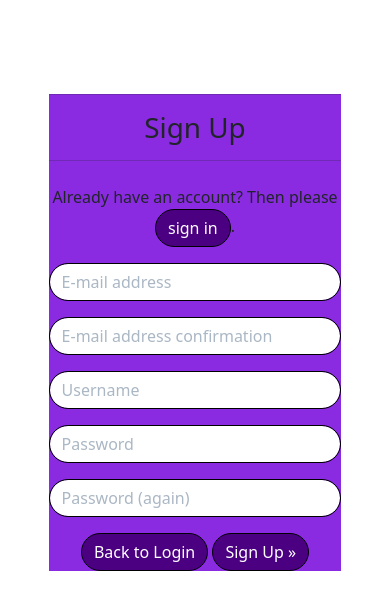
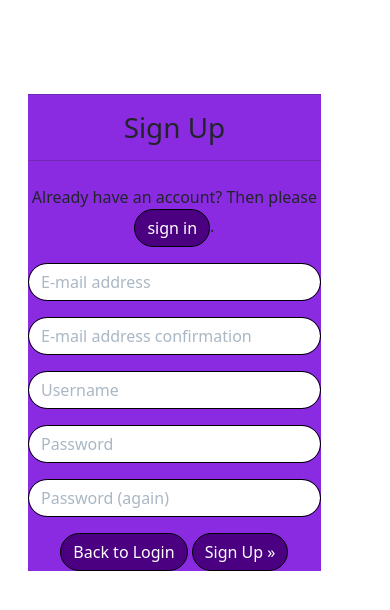
Before and after one commit to James-VT/MS4_White_Whale_Fundraising, a Django app: page /accounts/signup/ in a window 390 px wide. Shown: the part 86-696 px from the top of the page. Run offline with Django 3.2, Linux system fonts and the light colour scheme; some libraries are stand-ins or nearby versions.

Commit message:
Adds further styling for allauth forms

```diff
--- a/static/css/base.css
+++ b/static/css/base.css
@@ -146,3 +146,9 @@ body {
         z-index: 1030;
     }
 }
+
+@media (max-width: 992px) {
+    .allauth-form-positioner {
+        margin: 1rem;
+    }
+}
```
